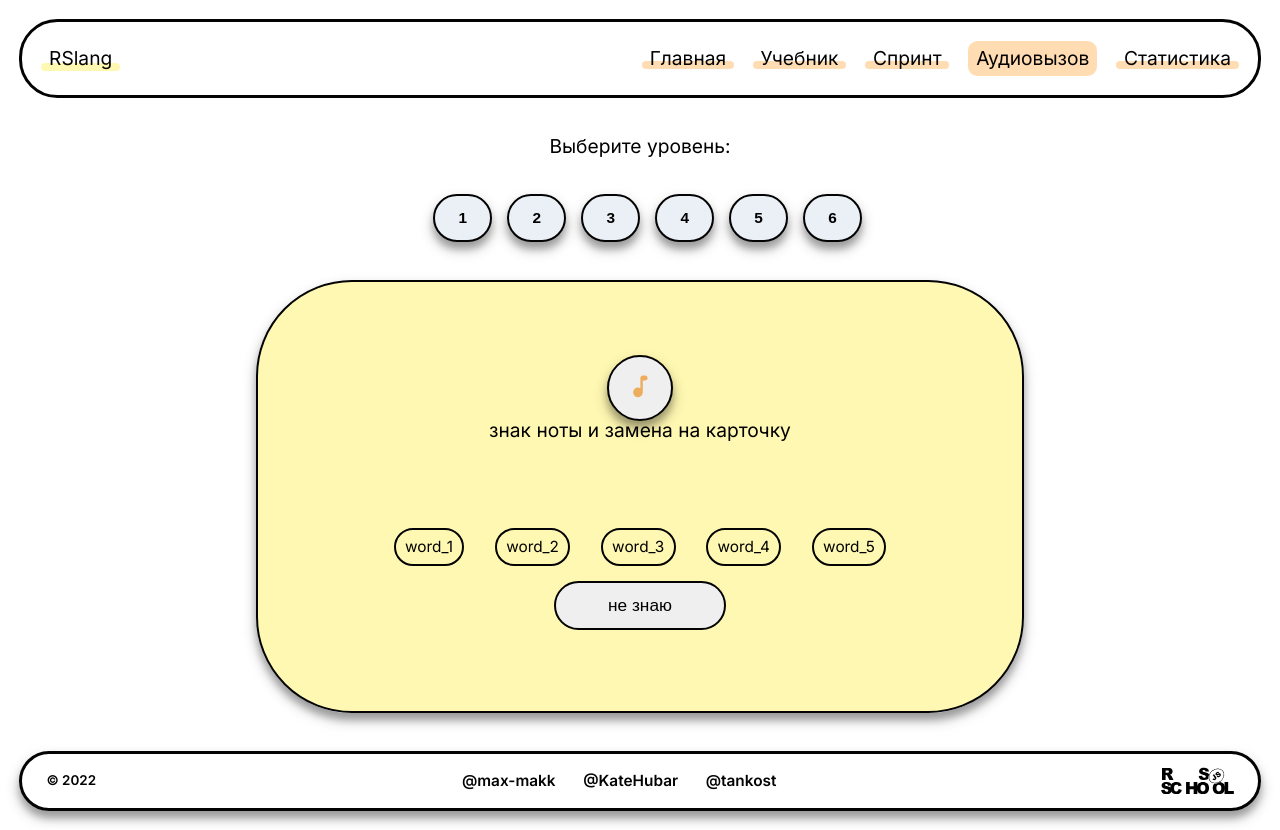
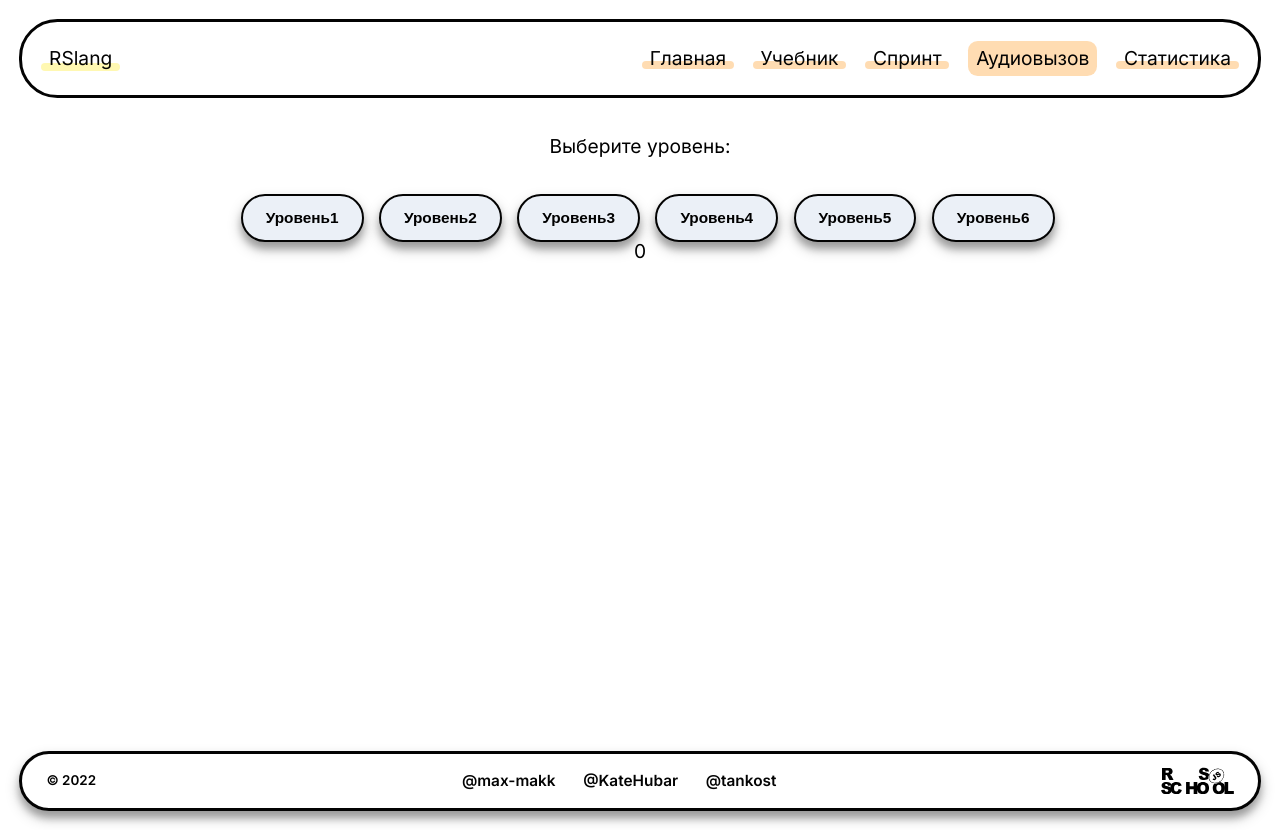
Before and after one commit to max-makk/rslang, a React (Create React App) app: page /audiogame in a window 1280 px wide. Built offline with nearby package versions, Linux system fonts and the light colour scheme.

Commit message:
feat: add audiogame functionality

```diff
--- /dev/null
+++ b/src/components/Statistic/Statistic.tsx
@@ -0,0 +1,5 @@
+import style from './Statistic.module.css';
+
+export const Statistic = () => (
+  <div>Hello</div>
+)
--- /dev/null
+++ b/src/helpers/array.ts
@@ -0,0 +1,19 @@
+export function getRandomGroupElementInArray<T>(
+  list: T[],
+  groupSize: number
+): T[] {
+  let baseList = [...list];
+  let randomList = [] as T[];
+
+  for (let i = 0; i < groupSize; i++) {
+    randomList.push(
+      ...baseList.splice(Math.floor(Math.random() * baseList.length), 1)
+    );
+  }
+
+  return randomList;
+}
+
+export function shuffle<T>(array: T[]) {
+  return [...array].sort(() => Math.random() - 0.5);
+}
--- a/src/pages/AudioGame/AudioGame.module.css
+++ b/src/pages/AudioGame/AudioGame.module.css
@@ -1,4 +1,4 @@
-.audiogame_wrapper{
+.audiogame_wrapper {
   width: 97vw;
   height: 76.8vh;
   display: flex;
@@ -7,15 +7,15 @@
   margin-top: 2em;
 }
 
-.audiogame_level_wrapper{
+.audiogame_level_wrapper {
   display: flex;
   flex-direction: row;
   margin-top: 2em;
 }
 
-.audiogame_level{
-   max-width: 4em;
-   box-shadow: 0 7px 14px rgba(0,0,0,0.25), 0 7px 7px rgba(0,0,0,0.22);
+.audiogame_level {
+  max-width: 10em;
+  box-shadow: 0 7px 14px rgba(0, 0, 0, 0.25), 0 7px 7px rgba(0, 0, 0, 0.22);
   border: var(--black) solid 2px;
   border-radius: 5em;
   margin-left: 1em;
@@ -32,7 +32,7 @@
   background-color: rgba(255, 167, 95, 0.5);
 }
 
-.audiogame_gamewindow_main_wrapper{
+.audiogame_gamewindow_main_wrapper {
   height: 12em;
   display: flex;
   flex-direction: column;
@@ -40,21 +40,21 @@ align-items: center;
   justify-content: center;
 }
 
-.audiogame_gamewindow{
-  width: 40em;
-  height: 30em;
+.audiogame_gamewindow {
+  width: 54em;
+  /* height: 30em; */
   margin-top: 2em;
   margin-bottom: 2em;
   border: var(--black) solid 2px;
   border-radius: 5em;
-  box-shadow: 0 7px 14px rgba(0,0,0,0.25), 0 7px 7px rgba(0,0,0,0.22);
+  box-shadow: 0 7px 14px rgba(0, 0, 0, 0.25), 0 7px 7px rgba(0, 0, 0, 0.22);
   background-color: rgba(255, 233, 0, 0.3);
   display: flex;
   flex-direction: column;
   align-items: center;
 }
 
-.audiogame_gamewindow_main{
+.audiogame_gamewindow_main {
   margin-top: 2em;
   margin-bottom: 2em;
   display: flex;
@@ -62,24 +62,24 @@ justify-content: center;
   align-items: center;
 }
 
-.audiogame_gamewindow_sound{
+.audiogame_gamewindow_sound {
   width: 5em;
   height: 5em;
   border: var(--black) solid 2px;
   border-radius: 3em;
   background-repeat: no-repeat;
   background-size: contain;
-  box-shadow: 0 7px 14px rgba(0,0,0,0.25), 0 7px 7px rgba(0,0,0,0.22);
+  box-shadow: 0 7px 14px rgba(0, 0, 0, 0.25), 0 7px 7px rgba(0, 0, 0, 0.22);
   cursor: pointer;
   color: var(--level4);
 }
 
-.audiogame_gamewindow_words_string{
+.audiogame_gamewindow_words_string {
   display: flex;
   flex-direction: row;
 }
 
-.audiogame_gamewindow_word{
+.audiogame_gamewindow_word {
   margin-top: 20em;
   cursor: pointer;
   border: var(--black) solid 2px;
@@ -89,11 +89,29 @@ justify-content: center;
   margin: 1em;
 }
 
-.audiogame_gamewindow_next_btn{
+.audiogame_gamewindow_next_btn {
   width: 10em;
   border: var(--black) solid 2px;
   border-radius: 5em;
   padding: 0.7em;
   font-size: 0.9rem;
   cursor: pointer;
+  margin-bottom: 1em;
 }
+
+.word_card {
+  display: flex;
+  flex-direction: row;
+  justify-content: center;
+  background-color: transparent;
+}
+
+.word_card > div {
+  border: none;
+  border-radius: 0;
+  box-shadow: none;
+}
+
+.AudioGame_word_card {
+  width: 10em;
+}
--- a/src/pages/AudioGame/AudioGame.tsx
+++ b/src/pages/AudioGame/AudioGame.tsx
@@ -1,42 +1,183 @@
-import { useAppDispatch } from '../../state/hooks';
-import { setGroup } from '../../state/reducers/textbook';
+import { useAppDispatch, useAppSelector } from '../../state/hooks';
 import style from './AudioGame.module.css';
 import MusicNoteRoundedIcon from '@mui/icons-material/MusicNoteRounded';
-import { IWord } from "../../types/types";
+import {
+  setGroup,
+  setPage,
+  setWords,
+  seUnlearnedtWordIds,
+} from '../../state/reducers/audiogame';
+import srv from '../../services/words';
+import { useEffect, useMemo, useState } from 'react';
+import { IWord } from '../../types/types';
+import { getRandomGroupElementInArray, shuffle } from '../../helpers/array';
+import { Word } from '../../components/Word/Word';
+import ArrowRightAltIcon from '@mui/icons-material/ArrowRightAlt';
+import { Statistic } from '../../components/Statistic/Statistic';
+
+enum englishLevel {
+  Уровень1,
+  Уровень2,
+  Уровень3,
+  Уровень4,
+  Уровень5,
+  Уровень6,
+}
 
 export const AudioGame = () => {
   const dispatch = useAppDispatch();
+  const words: IWord[] = useAppSelector((state) => state.audiogame.words);
+  const baseUrl = 'http://localhost:3001';
 
-  const baseUrl = 'http://localhost:3001'
+  const [wordIndex, setWordIndex] = useState(0);
+  const [isAnswerGiven, setIsAnswerGiven] = useState(false);
+  const word = words.length ? words[wordIndex] : undefined;
+  const playAudio = () => {
+    if (word) {
+      const audioTrack = new Audio(`${baseUrl}/${word?.audio}`);
+      audioTrack.play();
+    }
+  };
 
-  /* const playAudio = () => {
-    const audioWord = new Audio(`${baseUrl}/${word.audio}`)
-  } */
+  useEffect(() => {
+    playAudio();
+  }, [word?.audio]);
+
+  const translates = useMemo(
+    () =>
+      words.length
+        ? shuffle([
+            word?.wordTranslate,
+            ...getRandomGroupElementInArray(
+              words.reduce(
+                (acc, x) =>
+                  x.wordTranslate === word?.wordTranslate
+                    ? acc
+                    : [...acc, x.wordTranslate],
+                [] as string[]
+              ),
+              4
+            ),
+          ])
+        : [],
+    [word?.wordTranslate, words]
+  );
+
+  const difficultySelectionHandler = async (
+    e: React.MouseEvent<HTMLButtonElement>
+  ) => {
+    const group = e.currentTarget.dataset['group'];
+    if (group) {
+      const words = await srv.getWords(group, 0);
+      dispatch(setGroup(group));
+      dispatch(setPage(0));
+      dispatch(setWords(shuffle(words)));
+    }
+  };
+
+  const onAnswer = (e: React.MouseEvent<HTMLButtonElement>) => {
+    const translate = e.currentTarget.dataset['translate'];
+    setIsAnswerGiven(true);
+    if (translate) {
+      playAudio();
+      if (translate === word?.wordTranslate) {
+        e.currentTarget.style.backgroundColor = 'green';
+      } else {
+        e.currentTarget.style.backgroundColor = 'red';
+        dispatch(seUnlearnedtWordIds(word?.id));
+      }
+    }
+  };
+
+  const nextItemHandle = () => {
+    if (isAnswerGiven) {
+      setWordIndex(wordIndex + 1);
+      setIsAnswerGiven(false);
+    } else {
+      playAudio();
+      setIsAnswerGiven(true);
+    }
+  };
+
   return (
     <div className={style.audiogame_wrapper}>
       Выберите уровень:
       <div className={style.audiogame_level_wrapper}>
-        <button className={style.audiogame_level} onClick={() => dispatch(setGroup('0'))}>1</button>
-        <button className={style.audiogame_level} onClick={() => dispatch(setGroup('1'))}>2</button>
-        <button className={style.audiogame_level} onClick={() => dispatch(setGroup('2'))}>3</button>
-        <button className={style.audiogame_level} onClick={() => dispatch(setGroup('3'))}>4</button>
-        <button className={style.audiogame_level} onClick={() => dispatch(setGroup('4'))}>5</button>
-        <button className={style.audiogame_level} onClick={() => dispatch(setGroup('5'))}>6</button>
+        {Object.keys(englishLevel)
+          .filter((value) => isNaN(Number(value)) === true)
+          .map((level) => (
+            <button
+              className={style.audiogame_level}
+              data-group={Object.values(englishLevel).indexOf(level)}
+              onClick={difficultySelectionHandler}
+            >
+              {level}
+            </button>
+          ))}
       </div>
-      <div className={style.audiogame_gamewindow}>
-       <div className={style.audiogame_gamewindow_main_wrapper}> <div className={style.audiogame_gamewindow_main}>
-       <button className={style.audiogame_gamewindow_sound} >
-        <MusicNoteRoundedIcon className={style.audio}/>
-        </button> знак ноты и замена на карточку</div> </div>
-        <div className={style.audiogame_gamewindow_words_string}>
-          <div className={style.audiogame_gamewindow_word}>word_1</div>
-          <div className={style.audiogame_gamewindow_word}>word_2</div>
-          <div className={style.audiogame_gamewindow_word}>word_3</div>
-          <div className={style.audiogame_gamewindow_word}>word_4</div>
-          <div className={style.audiogame_gamewindow_word}>word_5</div>
-        </div>
-        <button className={style.audiogame_gamewindow_next_btn}>не знаю</button>
-      </div>
+      {words?.length &&
+        (wordIndex >= words.length ? (
+          <Statistic />
+        ) : (
+          <div className={style.audiogame_gamewindow}>
+            {isAnswerGiven && word ? (
+              <div className={style.word_card}>
+                <Word
+                  id={word.id}
+                  group={word.group}
+                  page={word.page}
+                  word={word.word}
+                  image={word.image}
+                  audio={word.audio}
+                  audioMeaning={word.audioMeaning}
+                  audioExample={word.audioExample}
+                  textMeaning={word.textMeaning}
+                  textExample={word.textExample}
+                  transcription={word.transcription}
+                  wordTranslate={word.wordTranslate}
+                  textMeaningTranslate={word.textMeaningTranslate}
+                  textExampleTranslate={word.textExampleTranslate}
+                />
+              </div>
+            ) : (
+              <div className={style.audiogame_gamewindow_main_wrapper}>
+                <div className={style.audiogame_gamewindow_main}>
+                  <button
+                    className={style.audiogame_gamewindow_sound}
+                    data-audio={word?.audio}
+                    onClick={playAudio}
+                  >
+                    <MusicNoteRoundedIcon className={style.audio} />
+                  </button>
+                </div>
+              </div>
+            )}
+            <div className={style.audiogame_gamewindow_words_string}>
+              {translates.map((translate, index) => (
+                <button
+                  key={`${translate}_${index}`}
+                  className={style.audiogame_gamewindow_word}
+                  style={{
+                    background:
+                      isAnswerGiven && translate === word?.wordTranslate
+                        ? 'green'
+                        : 'white',
+                  }}
+                  data-translate={translate}
+                  onClick={onAnswer}
+                >
+                  {translate}
+                </button>
+              ))}
+            </div>
+            <button
+              className={style.audiogame_gamewindow_next_btn}
+              onClick={nextItemHandle}
+            >
+              {isAnswerGiven ? <ArrowRightAltIcon /> : 'не знаю'}
+            </button>
+          </div>
+        ))}
     </div>
   );
 };
--- a/src/services/words.ts
+++ b/src/services/words.ts
@@ -2,7 +2,7 @@ import axios from "axios"
 
 const baseUrl = 'http://localhost:3001'
 
-const getWords = (group: string, page: string) => {
+const getWords = (group: string | number, page: string | number) => {
   const request = axios.get(`${baseUrl}/words?group=${group}&page=${page}`)
   return request.then((response) => response.data)
 }
--- a/src/state/reducers/audiogame.ts
+++ b/src/state/reducers/audiogame.ts
@@ -1 +1,38 @@
-export {}
+import { createSlice } from '@reduxjs/toolkit';
+import { IWord } from '../../types/types';
+
+interface AudioGameState {
+  words: IWord[],
+  page: number,
+  group: number,
+  unlearnedIds: string[],
+}
+
+const initialState : AudioGameState = {
+  words: [],
+  page: 0,
+  group: 0,
+  unlearnedIds: [],
+};
+
+const audioGameSlice = createSlice({
+  name: 'audiogame',
+  initialState,
+  reducers: {
+    setPage(state, action) {
+      state.page = action.payload;
+    },
+    setGroup(state, action) {
+      state.group = action.payload;
+    },
+    setWords(state, { payload }) {
+      state.words = payload;
+    },
+    seUnlearnedtWordIds(state, { payload }) {
+      state.unlearnedIds = [...state.unlearnedIds, payload];
+    },
+  },
+});
+
+export const { setGroup, setPage, setWords, seUnlearnedtWordIds } = audioGameSlice.actions;
+export default audioGameSlice.reducer;
--- a/src/state/store.ts
+++ b/src/state/store.ts
@@ -1,11 +1,13 @@
 import { configureStore } from '@reduxjs/toolkit'
 import userReducer from './reducers/user'
 import textbookReducer from './reducers/textbook'
+import audiogameReducer from './reducers/audiogame'
 
 export const store = configureStore({
   reducer: {
     user: userReducer,
-    textbook: textbookReducer
+    textbook: textbookReducer,
+    audiogame: audiogameReducer,
   }
 })
 
```
Also changed, not shown: src/components/Statistic/Statistic.module.css (added). Lines whose indentation alone changed are shown as unchanged.
